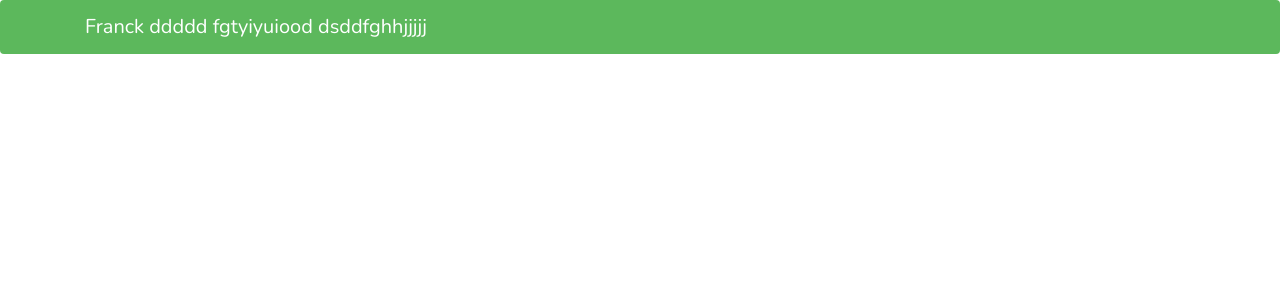
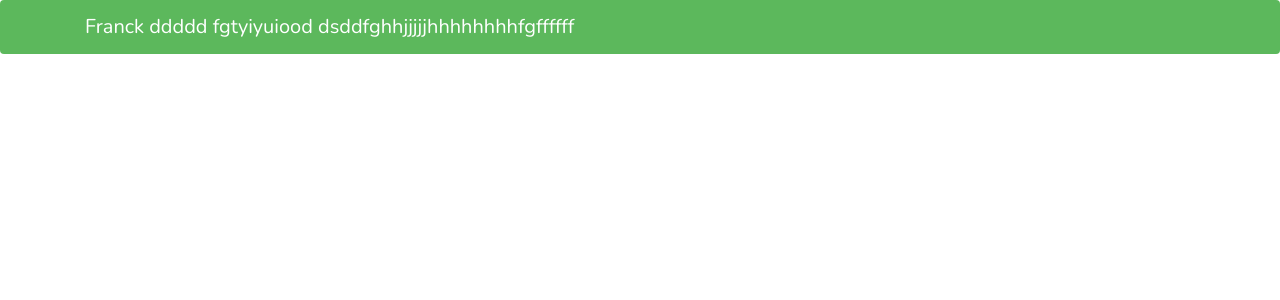
Before and after one commit to isolat2004/damtest, a PHP site: page / in a window 1280 px wide. Shown: the top 300 px of the page. Run offline with PHP 8.4, Linux system fonts and the light colour scheme; data that the repository does not hold is empty.

Commit message:
commit init

```diff
--- a/app/views/home/index.php
+++ b/app/views/home/index.php
@@ -10,7 +10,7 @@
   <body>
     <nav class="navbar navbar-dark bg-success">
       <div class="container">
-        <a href="" class="navbar-brand">Franck ddddd fgtyiyuiood dsddfghhjjjjj</a>
+        <a href="" class="navbar-brand">Franck ddddd fgtyiyuiood dsddfghhjjjjjhhhhhhhhfgffffff</a>
       </div>
     </nav>
     <div class="container">
```
Also changed, not shown: 2 other files.
